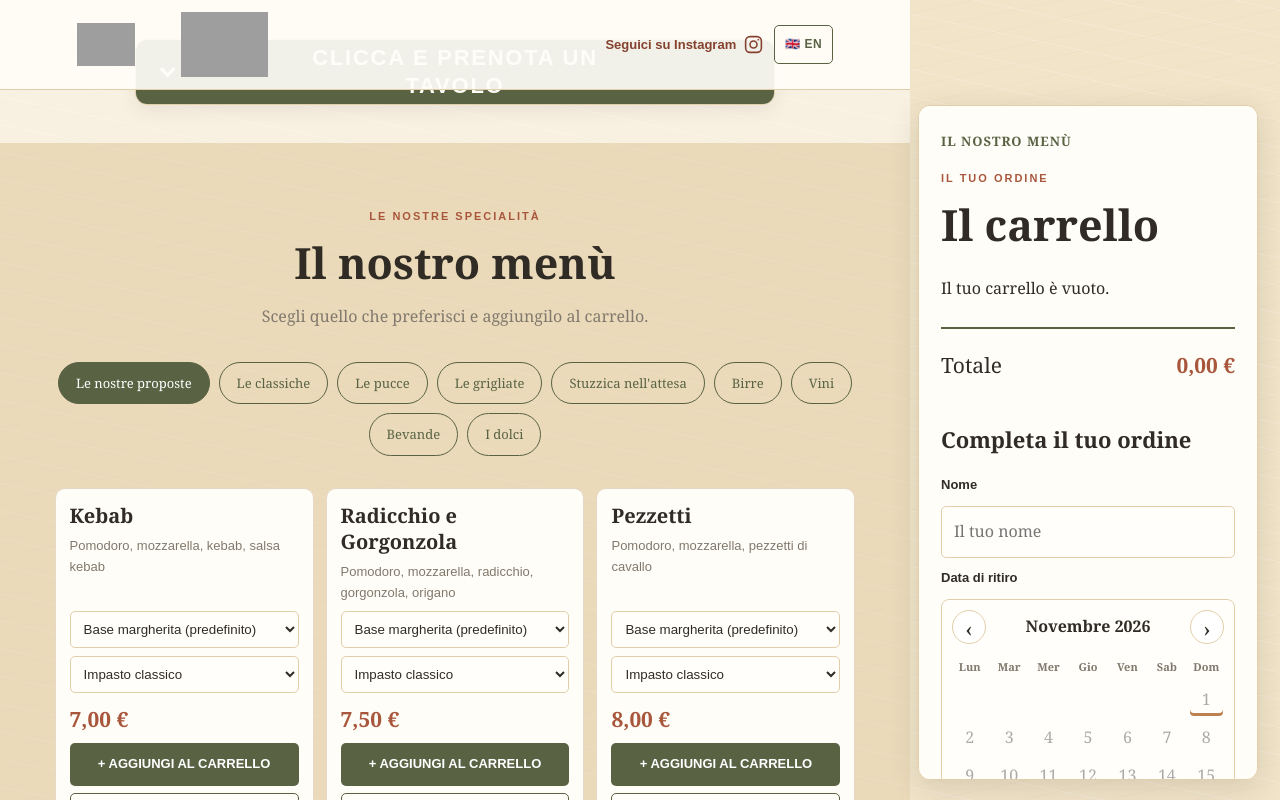
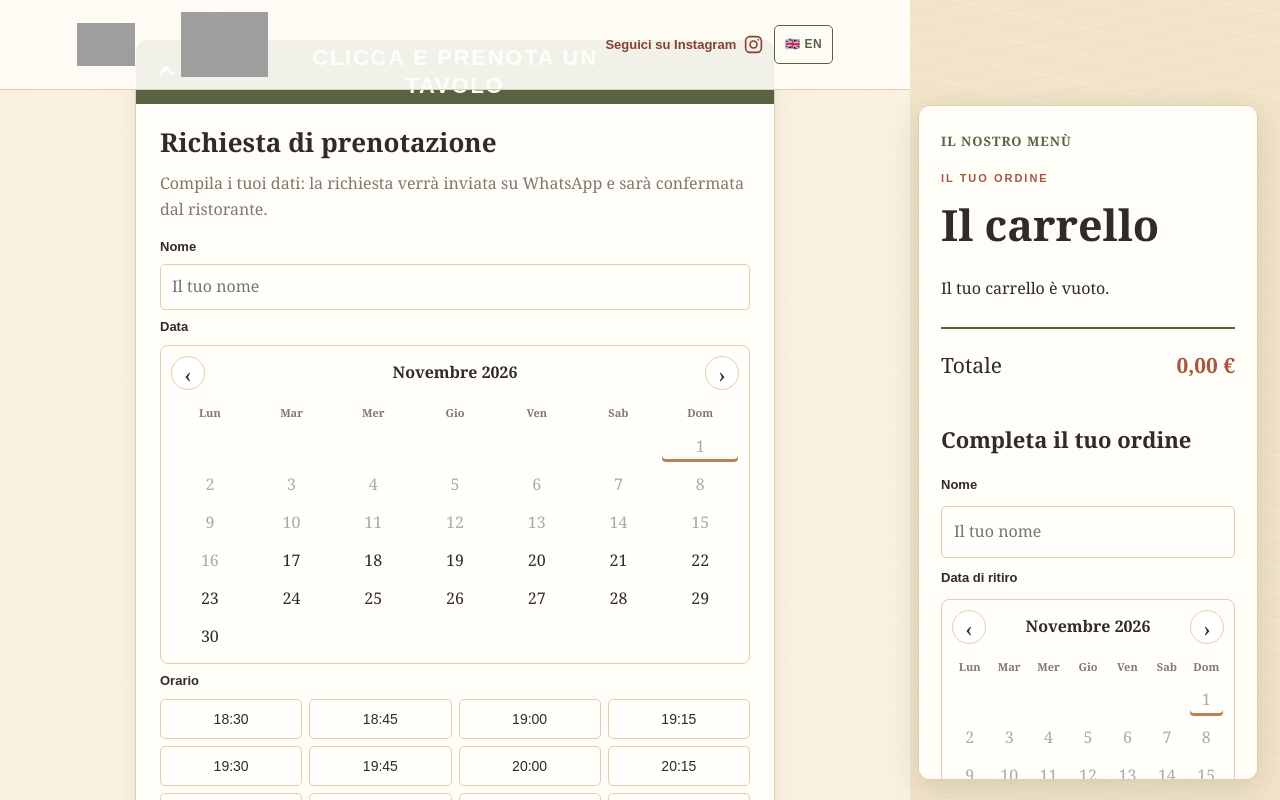
Before and after one commit to nestolaclaudio/La-pergola, a plain HTML site: page index.html in a window 1280 px wide. Both pictures are taken after a click on the link "PRENOTA UN TAVOLO". Shown: the part 1238-2038 px from the top of the page. Drawn offline with Linux system fonts and the light colour scheme; grey boxes are pictures that could not be loaded.

Commit message:
aggiornamento

```diff
--- a/index.html
+++ b/index.html
@@ -90,8 +90,6 @@
           <form id="booking-form">
             <label for="booking-name" data-i18n="customerName">Nome</label>
             <input id="booking-name" type="text" placeholder="Il tuo nome" data-i18n-placeholder="namePlaceholder" required>
-            <label for="booking-phone" data-i18n="bookingPhone">Telefono</label>
-            <input id="booking-phone" type="tel" autocomplete="tel" required>
             <label for="booking-date" data-i18n="bookingDate">Data</label>
             <div class="calendar-picker" data-calendar-picker="booking">
               <div class="calendar-heading">
@@ -102,9 +100,10 @@
               <div class="calendar-grid" role="group" aria-label="Seleziona una data"></div>
               <p class="calendar-note" aria-live="polite"></p>
             </div>
-            <input id="booking-date" type="date" required>
-            <label for="booking-time" data-i18n="bookingTime">Orario</label>
-            <input id="booking-time" type="time" min="18:30" max="23:00" step="900" required>
+            <input id="booking-date" type="hidden">
+            <div class="pickup-time-label" data-i18n="bookingTime">Orario</div>
+            <input id="booking-time" type="hidden" required>
+            <div id="booking-time-slots" class="pickup-time-slots" role="group" aria-label="Seleziona l'orario di prenotazione"></div>
             <label for="booking-guests" data-i18n="bookingGuests">Numero di persone</label>
             <input id="booking-guests" type="number" min="1" max="30" value="2" required>
             <label for="booking-notes" data-i18n="orderNotes">Note aggiuntive</label>
--- a/script.js
+++ b/script.js
@@ -4,19 +4,32 @@ const PHONE_NUMBER = "+390832655300";
 const BUSINESS_TIME_ZONE = "Europe/Rome";
 
 function getContactAvailability(now = new Date()) {
-  const parts = new Intl.DateTimeFormat("en-GB", {
+  const formatter = new Intl.DateTimeFormat("en-GB", {
     timeZone: BUSINESS_TIME_ZONE,
     hour: "2-digit",
     minute: "2-digit",
+    year: "numeric",
+    month: "2-digit",
+    day: "2-digit",
     hourCycle: "h23"
-  }).formatToParts(now);
+  });
+  const parts = formatter.formatToParts(now);
+  const part = type => parts.find(item => item.type === type).value;
   const hour = Number(parts.find(part => part.type === "hour").value);
   const minute = Number(parts.find(part => part.type === "minute").value);
   const minutesSinceMidnight = hour * 60 + minute;
   return {
     whatsapp: minutesSinceMidnight >= 1 && minutesSinceMidnight < 19 * 60,
-    phone: hour >= 19 && hour < 24
+    phone: minutesSinceMidnight >= 19 * 60,
+    minutesSinceMidnight,
+    businessDate: `${part("year")}-${part("month")}-${part("day")}`
   };
+}
+
+function bookingRequiresPhone(dateValue, availability = getContactAvailability()) {
+  return Boolean(dateValue)
+    && dateValue === availability.businessDate
+    && availability.minutesSinceMidnight > 19 * 60;
 }
 
 function isWhatsAppOrderingOpen() {
@@ -264,8 +277,8 @@ const translations = {
     namePlaceholder: "Il tuo nome",
     pickupDate: "Data di ritiro",
     chooseDate: "Scegli una data",
-    calendarMondayTuesday: "Il locale potrebbe essere chiuso il lunedì o il martedì.",
-    calendarHolidayClosed: "È un giorno festivo: potremmo essere aperti anche se cade di lunedì o martedì.",
+    calendarMondayTuesday: "Il locale potrebbe essere chiuso il lunedì e il martedì.",
+    calendarHolidayClosed: "Il locale potrebbe essere aperto nei giorni festivi.",
     calendarWeekdays: ["Lun", "Mar", "Mer", "Gio", "Ven", "Sab", "Dom"],
     calendarSelectDate: "Seleziona una data",
     pickupTime: "Orario di ritiro (18:30–23:00)",
@@ -279,7 +292,9 @@ const translations = {
     bookingIntro: "Compila i tuoi dati: la richiesta verrà inviata su WhatsApp e sarà confermata dal ristorante.",
     bookingPhone: "Telefono",
     bookingDate: "Data",
+    bookingDateRequired: "Seleziona una data per la prenotazione.",
     bookingTime: "Orario",
+    bookingTimeRequired: "Seleziona un orario per la prenotazione.",
     bookingGuests: "Numero di persone",
     bookingSubmit: "INVIA RICHIESTA SU WHATSAPP",
     bookingHeading: "RICHIESTA DI PRENOTAZIONE - LA PERGOLA",
@@ -368,8 +383,8 @@ const translations = {
     namePlaceholder: "Your name",
     pickupDate: "Pickup date",
     chooseDate: "Choose a date",
-    calendarMondayTuesday: "The restaurant may be closed on Mondays or Tuesdays.",
-    calendarHolidayClosed: "This is a public holiday: we may be open even if it falls on a Monday or Tuesday.",
+    calendarMondayTuesday: "The restaurant may be closed on Mondays and Tuesdays.",
+    calendarHolidayClosed: "The restaurant may be open on public holidays.",
     calendarWeekdays: ["Mon", "Tue", "Wed", "Thu", "Fri", "Sat", "Sun"],
     calendarSelectDate: "Choose a date",
     pickupTime: "Pickup time (6:30–11:00 pm)",
@@ -383,7 +398,9 @@ const translations = {
     bookingIntro: "Enter your details: your request will be sent on WhatsApp and confirmed by the restaurant.",
     bookingPhone: "Phone",
     bookingDate: "Date",
+    bookingDateRequired: "Please select a booking date.",
     bookingTime: "Time",
+    bookingTimeRequired: "Please select a booking time.",
     bookingGuests: "Number of guests",
     bookingSubmit: "SEND BOOKING REQUEST ON WHATSAPP",
     bookingHeading: "BOOKING REQUEST - LA PERGOLA",
@@ -570,6 +587,7 @@ try {
 const pickupDateInput = document.getElementById("pickup-date");
 const pickupTimeInput = document.getElementById("pickup-time");
 const bookingDateInput = document.getElementById("booking-date");
+const bookingTimeInput = document.getElementById("booking-time");
 function renderPickupTimes() {
   const slots = document.getElementById("pickup-time-slots");
   slots.replaceChildren();
@@ -592,6 +610,30 @@ document.getElementById("pickup-time-slots").addEventListener("click", event =>
   pickupTimeInput.value = slot.dataset.pickupTime;
   renderPickupTimes();
 });
+
+function renderBookingTimes() {
+  const slots = document.getElementById("booking-time-slots");
+  slots.replaceChildren();
+  for (let minutes = 18 * 60 + 30; minutes <= 23 * 60; minutes += 15) {
+    const time = `${String(Math.floor(minutes / 60)).padStart(2, "0")}:${String(minutes % 60).padStart(2, "0")}`;
+    const button = document.createElement("button");
+    button.type = "button";
+    button.className = "pickup-time-slot";
+    button.textContent = time;
+    button.dataset.bookingTime = time;
+    button.setAttribute("aria-pressed", String(bookingTimeInput.value === time));
+    if (bookingTimeInput.value === time) button.classList.add("is-selected");
+    slots.appendChild(button);
+  }
+}
+
+document.getElementById("booking-time-slots").addEventListener("click", event => {
+  const slot = event.target.closest("[data-booking-time]");
+  if (!slot) return;
+  bookingTimeInput.value = slot.dataset.bookingTime;
+  renderBookingTimes();
+});
+
 function dateOptionLabel(date) {
   return new Intl.DateTimeFormat(currentLanguage === "en" ? "en-GB" : "it-IT", {
     weekday: "long", day: "numeric", month: "long", year: "numeric"
@@ -685,7 +727,7 @@ function renderCalendar(kind) {
   }
   const selected = input.value ? new Date(`${input.value}T12:00:00`) : null;
   const note = picker.querySelector(".calendar-note");
-  note.textContent = selected && holidays.has(input.value) && [1, 2].includes(selected.getDay())
+  if (note) note.textContent = selected && holidays.has(input.value)
     ? translations[currentLanguage].calendarHolidayClosed
     : selected && [1, 2].includes(selected.getDay())
       ? translations[currentLanguage].calendarMondayTuesday
@@ -720,6 +762,7 @@ document.querySelectorAll("[data-calendar-picker]").forEach(picker => {
       calendarMonths[kind] = new Date(selected.getFullYear(), selected.getMonth(), 1, 12);
       renderCalendar(kind);
     }
+    if (input === bookingDateInput) updateOrderingAvailability();
   });
 });
 
@@ -1240,17 +1283,24 @@ document.getElementById("order-form").addEventListener("submit", function(event)
 
 document.getElementById("booking-form").addEventListener("submit", function(event) {
   event.preventDefault();
-  if (!isWhatsAppOrderingOpen()) {
+  if (bookingRequiresPhone(bookingDateInput.value)) {
     updateOrderingAvailability();
     return;
   }
 
   const name = document.getElementById("booking-name").value.trim();
-  const phone = document.getElementById("booking-phone").value.trim();
   const date = bookingDateInput.value;
-  const time = document.getElementById("booking-time").value;
+  const time = bookingTimeInput.value;
   const guests = document.getElementById("booking-guests").value;
   const notes = document.getElementById("booking-notes").value.trim();
+  if (!date) {
+    alert(t("bookingDateRequired"));
+    return;
+  }
+  if (!time) {
+    alert(t("bookingTimeRequired"));
+    return;
+  }
   const chosenDate = new Date(`${date}T12:00:00`);
   if (!isSpecialOpen(chosenDate)) {
     alert(t("bookingClosedDate"));
@@ -1260,7 +1310,6 @@ document.getElementById("booking-form").addEventListener("submit", function(even
   const lines = [
     `*${t("bookingHeading")}*`,
     `*${t("customerName")}:* ${name}`,
-    `*${t("bookingPhone")}:* ${phone}`,
     `*${t("bookingDate")}:* ${date.split("-").reverse().join("/")}`,
     `*${t("bookingTime")}:* ${time}`,
     `*${t("bookingGuests")}:* ${guests}`
@@ -1293,7 +1342,7 @@ function applyLanguage() {
     if (copy[key]) element.placeholder = copy[key];
   });
 
-  document.title = currentLanguage === "en" ? "La Pergola | Pizzeria" : "La Pergola | Pizzeria";
+  document.title = "La Pergola Galugnano";
   document.querySelector('meta[name="description"]').content = currentLanguage === "en"
     ? "Discover the menu at La Pergola Pizzeria and order takeaway on WhatsApp."
     : "Scopri il menù della Pizzeria La Pergola e ordina da asporto su WhatsApp.";
@@ -1307,6 +1356,7 @@ function applyLanguage() {
   renderPickupDates();
   renderBookingDates();
   renderPickupTimes();
+  renderBookingTimes();
   renderCategories();
   renderProducts();
   renderCart();
@@ -1318,6 +1368,7 @@ function updateOrderingAvailability() {
   const availability = getContactAvailability();
   const orderingOpen = availability.whatsapp;
   const callAvailable = availability.phone;
+  const bookingCallRequired = bookingRequiresPhone(bookingDateInput.value, availability);
   document.getElementById("cart-items").hidden = false;
   document.querySelector(".cart-total").hidden = false;
   document.querySelector(".cart-panel h2").hidden = false;
@@ -1326,8 +1377,8 @@ function updateOrderingAvailability() {
   document.querySelector(".cart-disclaimer").hidden = !orderingOpen;
   document.getElementById("order-form").hidden = !orderingOpen;
   document.getElementById("call-us").hidden = !callAvailable;
-  document.getElementById("booking-form").hidden = !orderingOpen;
-  document.getElementById("booking-call").hidden = !callAvailable;
+  document.getElementById("booking-form").hidden = bookingCallRequired;
+  document.getElementById("booking-call").hidden = !bookingCallRequired;
   document.querySelectorAll(".add-button").forEach(button => {
     button.disabled = false;
   });
@@ -1343,9 +1394,18 @@ document.getElementById("language-toggle").addEventListener("click", () => {
   applyLanguage();
 });
 
+document.querySelector(".booking-button").addEventListener("click", event => {
+  event.preventDefault();
+  const bookingSection = document.getElementById("prenotazione");
+  bookingSection.querySelector(".booking-panel").open = true;
+  history.pushState(null, "", "#prenotazione");
+  bookingSection.scrollIntoView({ behavior: "smooth", block: "start" });
+});
+
 renderCategories();
 filterCategory("Le nostre proposte");
 renderCart();
+renderBookingTimes();
 applyLanguage();
 updateOrderingAvailability();
 window.setInterval(updateOrderingAvailability, 60 * 1000);
--- a/style.css
+++ b/style.css
@@ -715,6 +715,10 @@ button, a {
   font-weight: 600;
 }
 
+.booking-section .calendar-note:empty {
+  display: none;
+}
+
 .pickup-time-slots {
   display: grid;
   grid-template-columns: repeat(4, minmax(0, 1fr));
```
